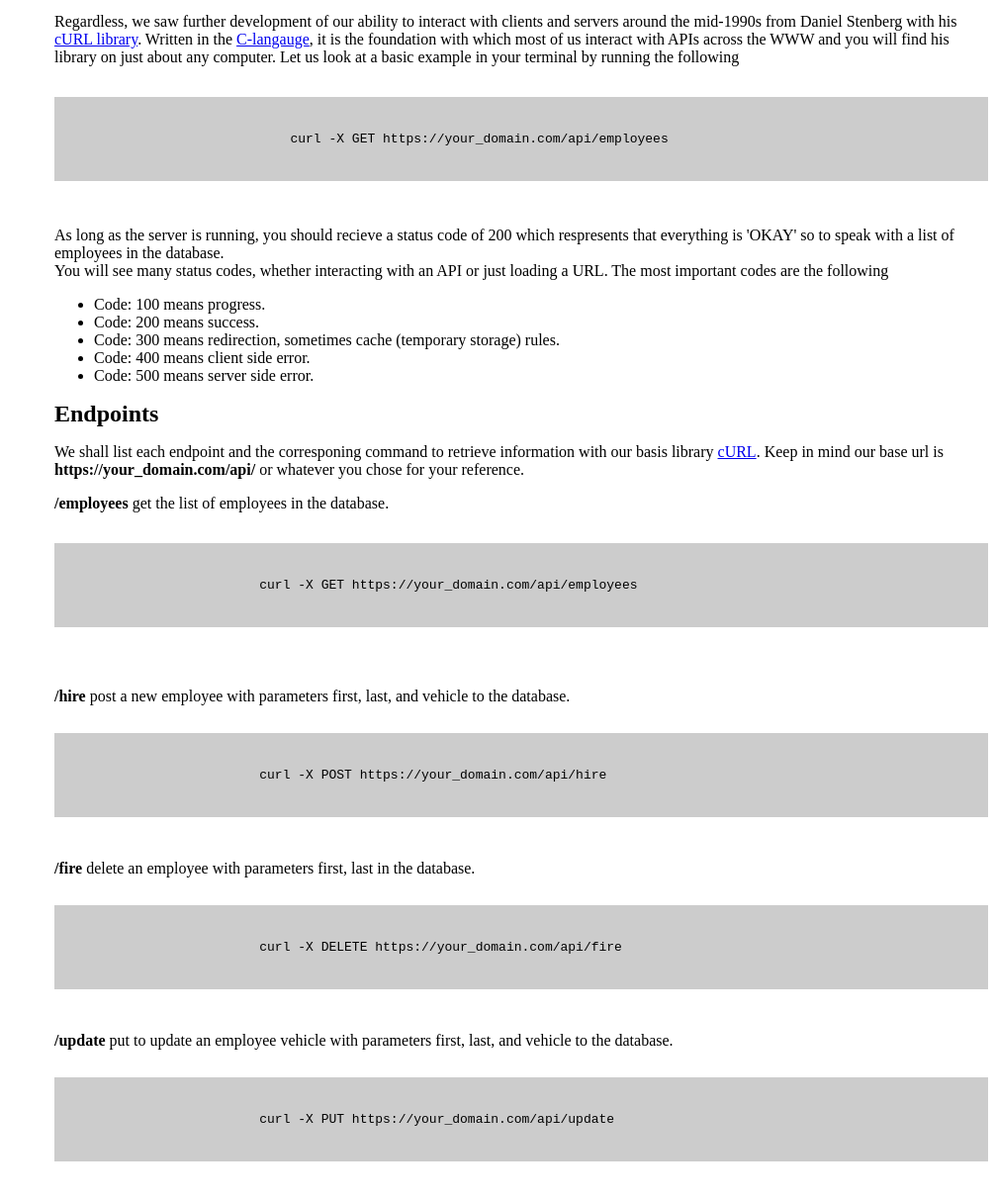
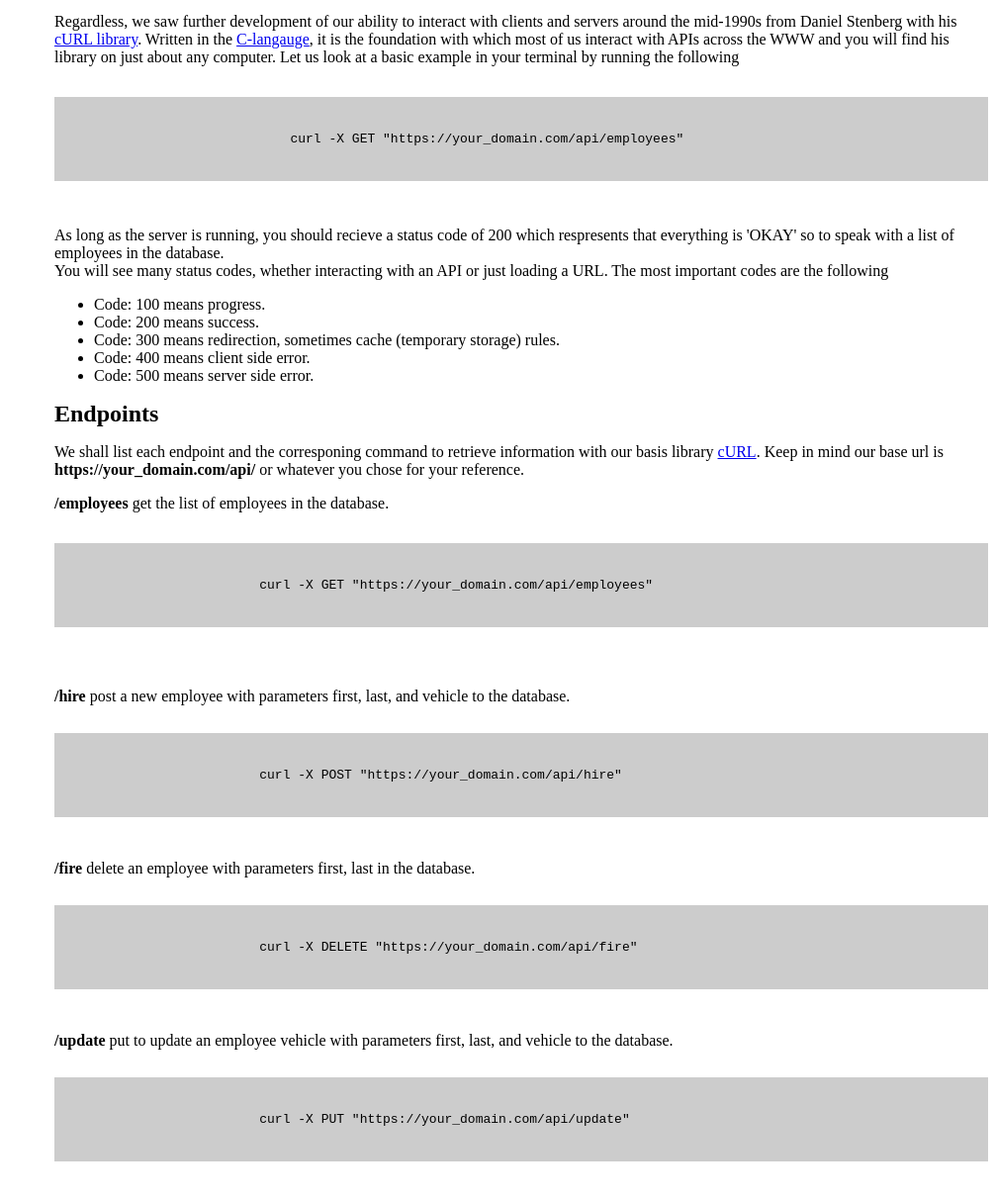
Before and after one commit to kandrsn99/Docker-PostgreSQL-and-Crow-API, a plain HTML site: page nginx_app/static_html/index.html in a window 1280 px wide. Shown: the part 406-1620 px from the top of the page at 99% size, without its empty margins (273-1280 px from the left). Drawn offline with Linux system fonts and the light colour scheme.

Commit message:
Update index.html

```diff
--- a/nginx_app/static_html/index.html
+++ b/nginx_app/static_html/index.html
@@ -59,7 +59,7 @@
     		</p>
 		<pre>
     		<code>
-			    curl -X GET https://your_domain.com/api/employees
+			    curl -X GET "https://your_domain.com/api/employees"
     		</code>
 		</pre>
     		<p>
@@ -84,26 +84,26 @@
         	<p><b>/employees</b> get the list of employees in the database.<br>
 		<pre>
 		<code>
-			curl -X GET https://your_domain.com/api/employees
+			curl -X GET "https://your_domain.com/api/employees"
         	</code>
 		</pre>
         	<br>
         	<b>/hire</b> post a new employee with parameters first, last, and vehicle to the database.<br>
 		<pre>
 		<code>
-			curl -X POST https://your_domain.com/api/hire
+			curl -X POST "https://your_domain.com/api/hire"
         	</code>
 		</pre>
 		<b>/fire</b> delete an employee with parameters first, last in the database.<br>
 		<pre>
 		<code>
-			curl -X DELETE https://your_domain.com/api/fire
+			curl -X DELETE "https://your_domain.com/api/fire"
         	</code>
 		</pre>
 		<b>/update</b> put to update an employee vehicle with parameters first, last, and vehicle to the database.<br>
 		<pre>
 		<code>
-		        curl -X PUT https://your_domain.com/api/update
+		        curl -X PUT "https://your_domain.com/api/update"
         	</code>
 		</pre>
         </section>
```
